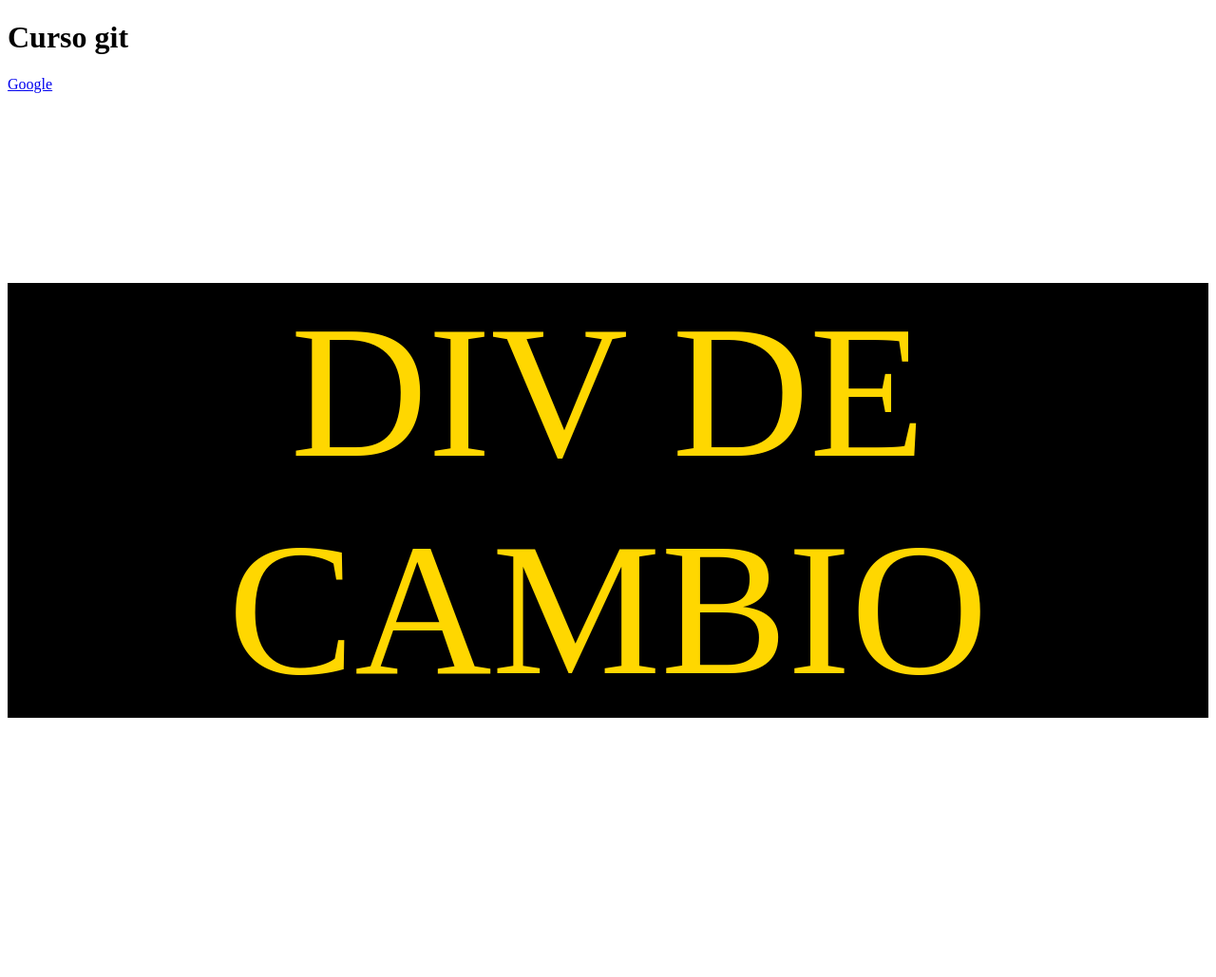
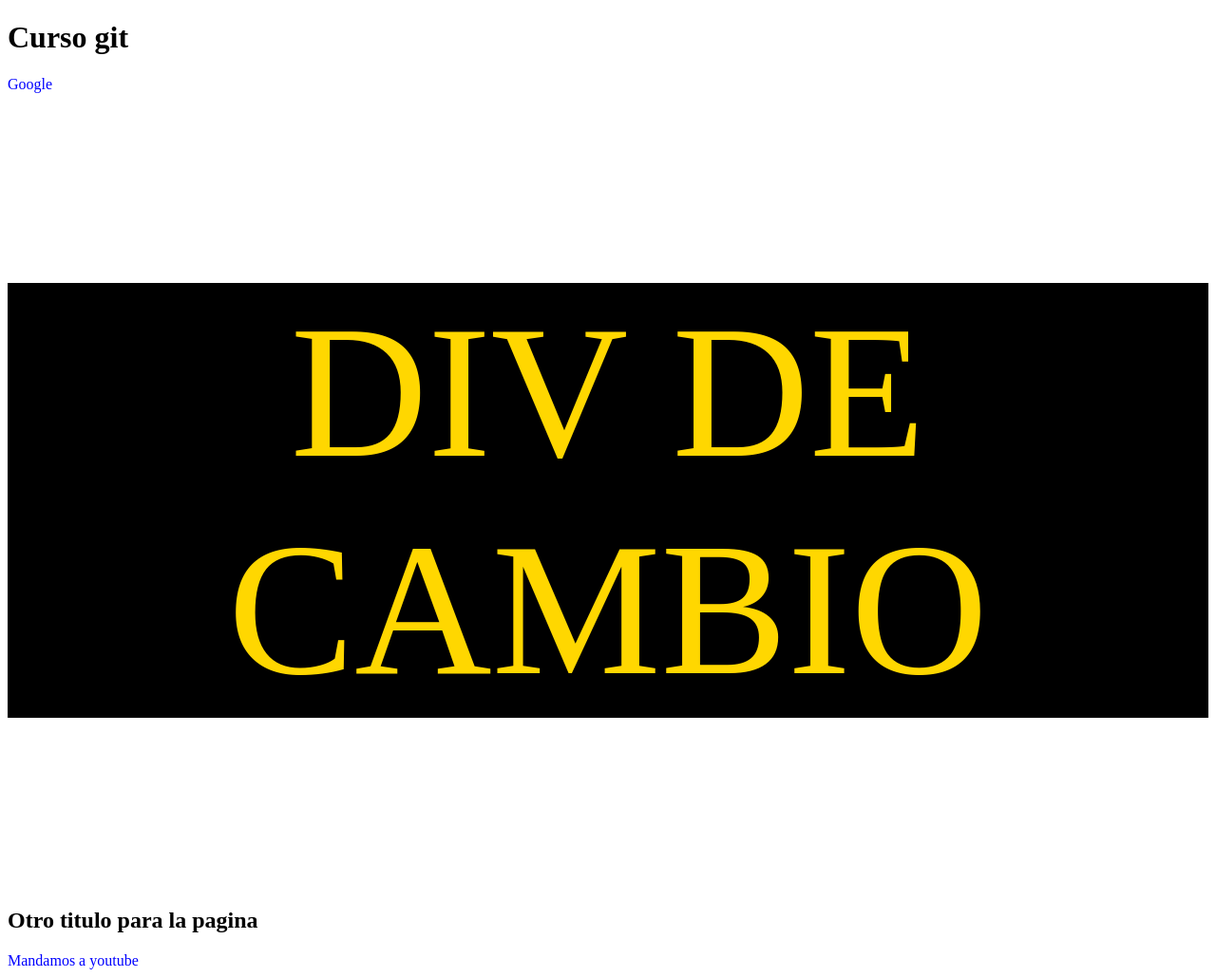
Before and after one commit to Joaquinsito/CursoGit, a plain HTML site: page index.html in a window 1280 px wide. Shown: the whole page at 95% size. Before the commit the page ends 956 px from the top, so only its background shows below. Drawn offline with Linux system fonts and the light colour scheme.

Commit message:
Agregamos otro link a otra pagina y modificamos los estilos de los links

```diff
--- a/estilos/estilos.css
+++ b/estilos/estilos.css
@@ -8,3 +8,7 @@
     text-transform: uppercase;
     text-align: center;
 }
+a{
+    text-decoration: none;
+    color: blue;
+}
--- a/index.html
+++ b/index.html
@@ -11,5 +11,8 @@
     <h1>Curso git</h1>
     <a href="www.google.com">Google</a>
     <div class="div"><p>Div de cambio</p></div>
+
+    <h2>Otro titulo para la pagina</h2>
+    <a href="www.youtube.com">Mandamos a youtube</a>
 </body>
 </html>
```
